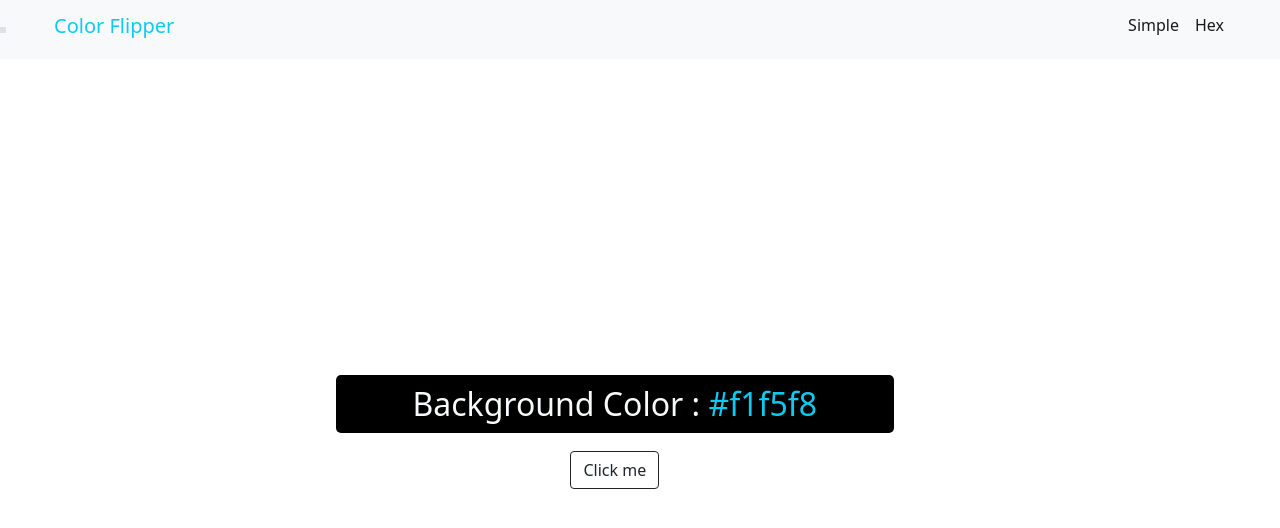
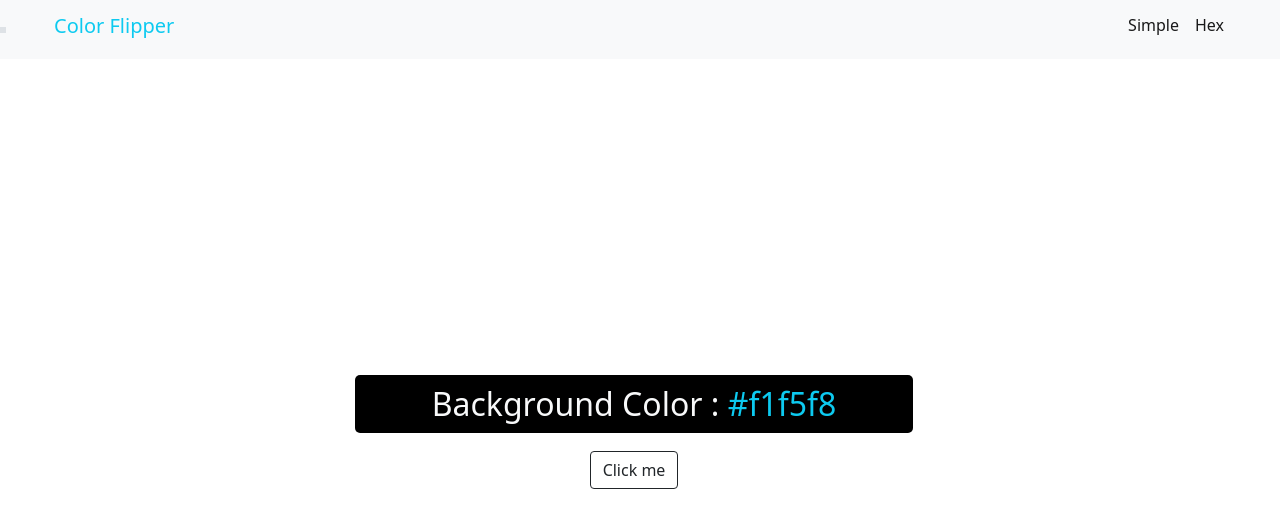
Before and after one commit to natyarteagac/Front-End_Projects, a plain HTML site: page color_flipper/index.html in a window 1280 px wide. Drawn offline with nearby package versions, Linux system fonts and the light colour scheme.

Commit message:
Cleaning code

```diff
--- a/color_flipper/main.css
+++ b/color_flipper/main.css
@@ -4,9 +4,8 @@
     text-align: center;
     position: absolute;
     top: 50%;
-    left: 3.5%;
+    left: 5.0%;
     margin: -25px 0 0 -25px;
-    border-radius: 8px;
 }
 
 .container h2 {
@@ -16,7 +15,6 @@
     height: auto;
     padding: 10px;
     border-radius: 5px;
-
 }
 
 #btn {
```
Also changed, not shown: color_flipper/index.html (+1 -1 lines).
